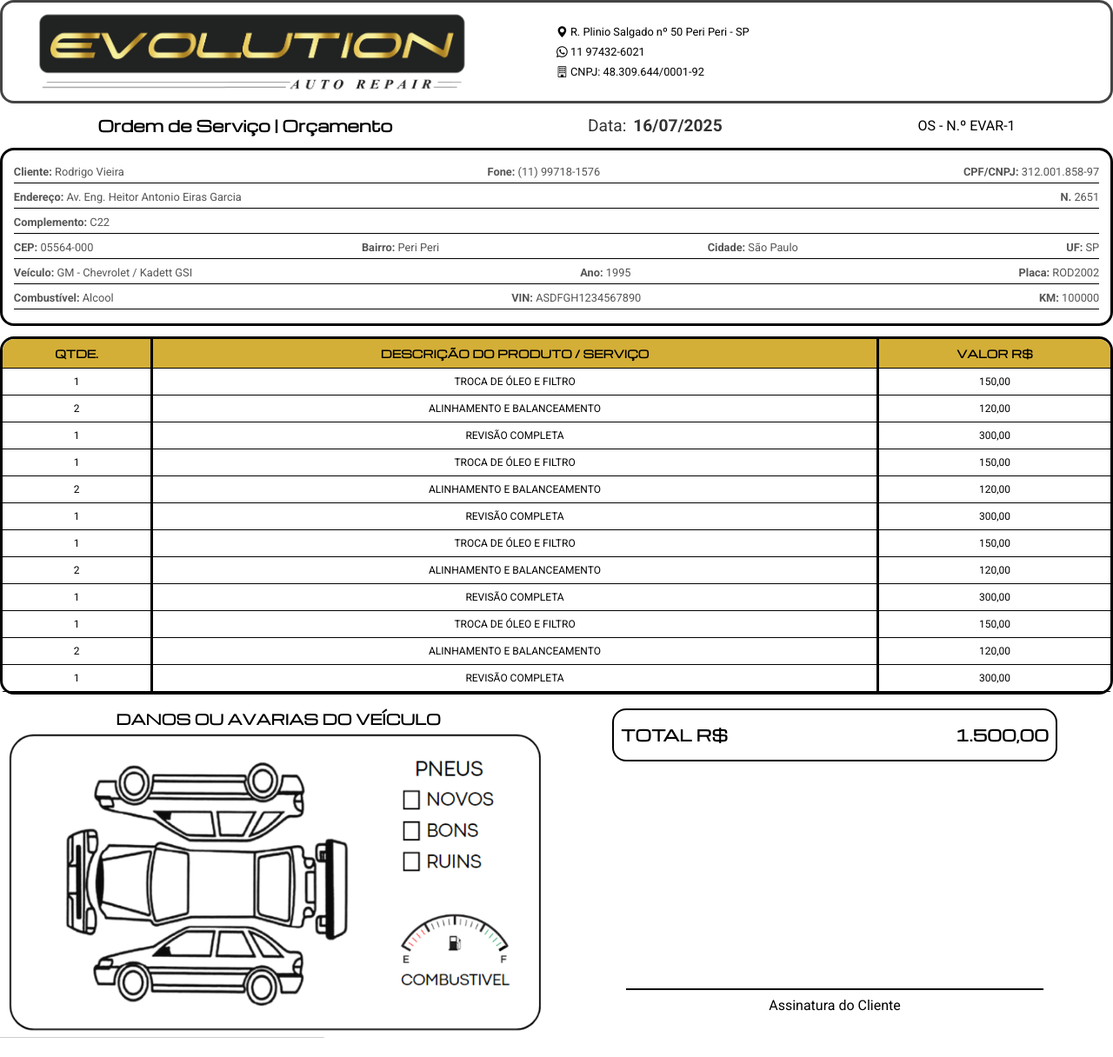
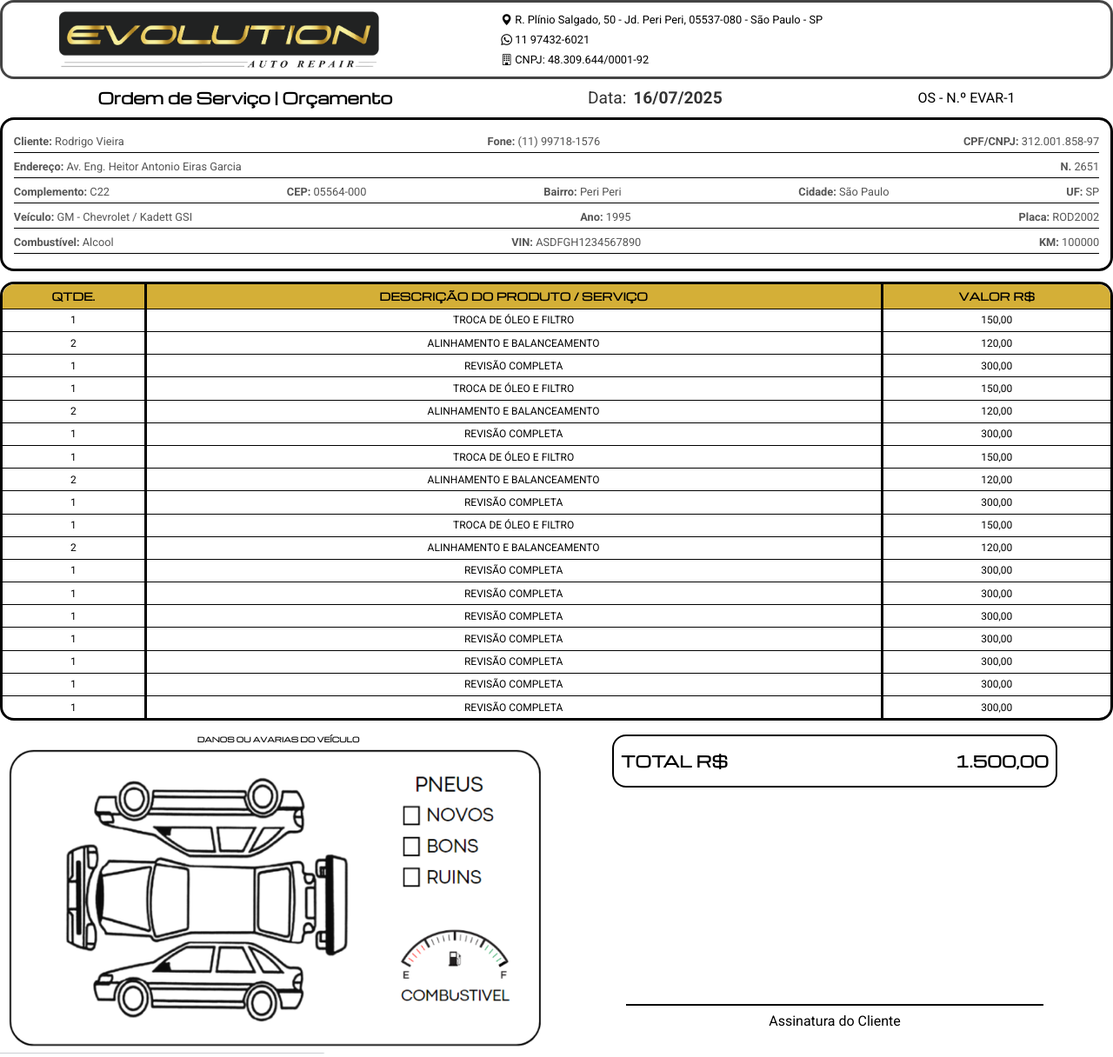
Before and after one commit to rodrigophpweb/systemevolutionautorepair, a PHP site: page /print-os.php in a window 1280 px wide. Shown: the whole page at 87% size. Before the commit the page ends 1194 px from the top, so only its background shows below. Run offline with PHP 8.4, Linux system fonts and the light colour scheme.

Commit message:
save data and report to print update

```diff
--- a/print-os.php
+++ b/print-os.php
@@ -10,6 +10,18 @@
     <link href="https://fonts.googleapis.com/css2?family=Michroma&display=swap" rel="stylesheet">
     <link href="https://fonts.googleapis.com/css2?family=Roboto:wght@400;700&display=swap" rel="stylesheet">
     <style>
+        @media print {
+            .no-print {
+                display: none !important;
+            }
+
+            body {
+                margin: 0;
+                padding: 0;
+                -webkit-print-color-adjust: exact; /* se quiser manter cores */
+            }
+        }
+
         * {
             margin: 0;
             padding: 0;
@@ -30,12 +42,14 @@
             border: solid 3px #444;
             border-radius: 16px;
             align-items: center;
+            justify-content: space-between;
 
             figure {
-                width: 50%;
+                width: 40%;
+                margin: 0 auto;
 
                 img {
-                    width: 80%;
+                    width: 75%;
                     margin: 0 auto;
                     display: block;
                     margin-left: 5%;
@@ -43,7 +57,7 @@
             }
 
             ul {
-                width: 50%;
+                width: 55%;
                 list-style: none;
                 display: flex;
                 flex-direction: column;
@@ -61,7 +75,7 @@
 
         .sectionOs {
             text-align: center;
-            margin: 0.8rem 0;
+            margin: 0.6rem 0;
             display: flex;
             align-items: center;
             justify-content: space-around;
@@ -122,6 +136,10 @@
                     border-radius: 14px 0 0 0;
                 }
 
+                thead tr:first-child {
+                    border-bottom: solid 1px #000;
+                }
+
                 thead tr th:nth-child(3) {
                     border-radius: 0 14px 0 0;
                 }
@@ -134,6 +152,10 @@
                     border-bottom: solid 1px #000;
                 }
 
+                tr:last-child {
+                    border-bottom: none;
+                }
+
                 tr th:nth-child(2),
                 tr td:nth-child(2) {
                     border-left: solid 3px #000;
@@ -141,13 +163,11 @@
                 }
 
                 th, td {
-                    padding: 0.5rem;
+                    padding: 0.35rem;
                     text-align: center;
                     text-transform: uppercase;
                     font-size: .75rem;
                 }
-
-
 
                 th {
                     font-weight: bold;
@@ -166,7 +186,7 @@
 
                 h2 {
                     font-family: "Michroma", sans-serif;
-                    font-size: 1rem;
+                    font-size: .5rem;
                     text-transform: uppercase;
                 }
 
@@ -215,14 +235,32 @@
             }
         }
     </style>
+    <script>
+        function imprimirConteudo() {
+            const conteudo = document.getElementById('conteudo-os').innerHTML;
+            const janela = window.open('', '', 'height=600,width=800');
+            janela.document.write('<html><head><title>Ordem de Serviço</title>');
+            janela.document.write('<style>@media print { body { margin: 0; } }</style>');
+            janela.document.write('</head><body>');
+            janela.document.write(conteudo);
+            janela.document.write('</body></html>');
+            janela.document.close();
+            janela.focus();
+            janela.print();
+            janela.close();
+        }
+    </script>
 </head>
 <body>
     <header>
         <figure>
             <img src="assets/images/logotipo-revolution-auto-repair-os.png" alt="Logotipo Evolution Auto Repair">
         </figure>
+
+        <!-- <div class="fio" style="width:2px; height:75px; background-color:#000; color:#000; border: solid 1px #000"></div> -->
+
         <ul>
-            <li><i class="bi bi-geo-alt-fill"></i> R. Plinio Salgado nº 50 Peri Peri - SP </li>
+            <li><i class="bi bi-geo-alt-fill"></i> R. Plínio Salgado, 50 - Jd. Peri Peri, 05537-080 - São Paulo - SP</li>
             <li><i class="bi bi-whatsapp"></i> 11 97432-6021</li>
             <li><i class="bi bi-building"></i> CNPJ: 48.309.644/0001-92</li>
         </ul>
@@ -246,11 +284,9 @@
             <span><strong>Endereço:</strong> Av. Eng. Heitor Antonio Eiras Garcia</span>
             <span><strong>N.</strong> 2651</span>
         </div>
+
         <div class="line">
             <span><strong>Complemento:</strong> C22</span>
-        </div>
-
-        <div class="line">
             <span><strong>CEP:</strong> 05564-000</span>
             <span><strong>Bairro:</strong> Peri Peri</span>
             <span><strong>Cidade:</strong> São Paulo</span>
@@ -340,6 +376,36 @@
                     <td>Revisão Completa</td>
                     <td>300,00</td>
                 </tr>
+                <tr>
+                    <td>1</td>
+                    <td>Revisão Completa</td>
+                    <td>300,00</td>
+                </tr>
+                <tr>
+                    <td>1</td>
+                    <td>Revisão Completa</td>
+                    <td>300,00</td>
+                </tr>
+                <tr>
+                    <td>1</td>
+                    <td>Revisão Completa</td>
+                    <td>300,00</td>
+                </tr>
+                <tr>
+                    <td>1</td>
+                    <td>Revisão Completa</td>
+                    <td>300,00</td>
+                </tr>
+                <tr>
+                    <td>1</td>
+                    <td>Revisão Completa</td>
+                    <td>300,00</td>
+                </tr>
+                <tr>
+                    <td>1</td>
+                    <td>Revisão Completa</td>
+                    <td>300,00</td>
+                </tr>
             </tbody>
         </table>
     </section>
```
